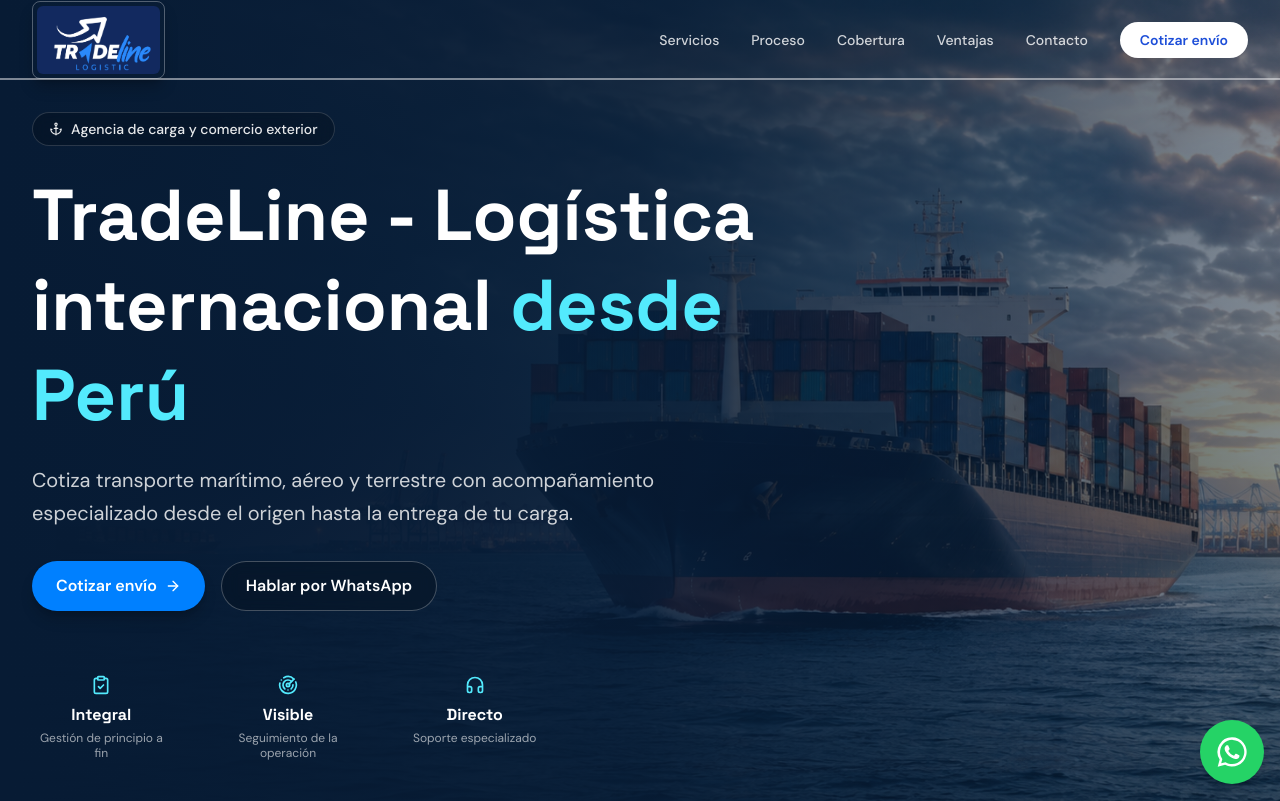
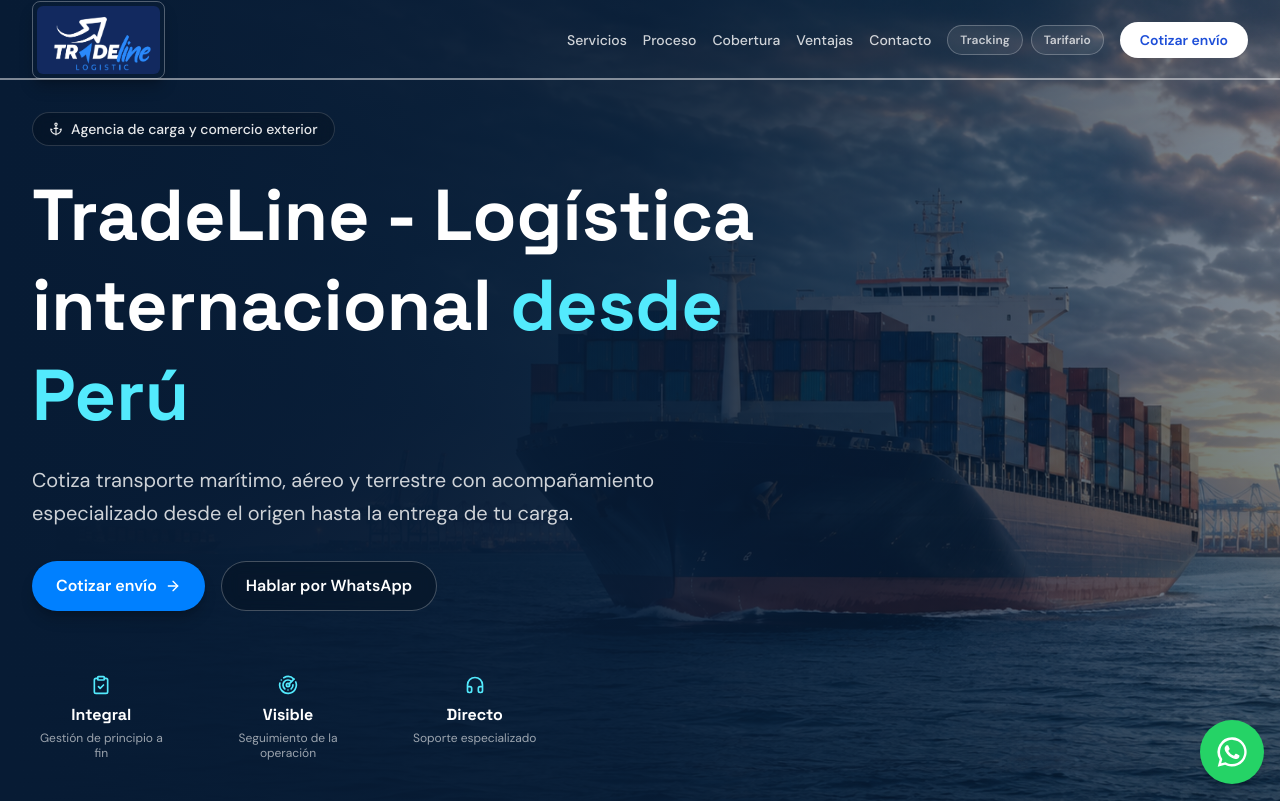
Before and after one commit to NsMoises/TradeLine-Web, a React (Vite) app: page / in a window 1280 px wide. Shown: the top 801 px of the page. Built offline with nearby package versions, Linux system fonts and the light colour scheme.

Commit message:
Agrega accesos de tracking y tarifario

```diff
--- a/src/components/layout/navbar.tsx
+++ b/src/components/layout/navbar.tsx
@@ -12,6 +12,8 @@
   { href: "#benefits", label: "Ventajas" },
   { href: "#contact", label: "Contacto" },
 ]
+
+const quickActions = ["Tracking", "Tarifario"]
 
 export function Navbar() {
   const [open, setOpen] = useState(false)
@@ -72,7 +74,7 @@
             />
           </motion.a>
 
-          <div className="hidden lg:flex items-center gap-6 xl:gap-8">
+          <div className="hidden xl:flex items-center gap-4 2xl:gap-6">
             {links.map((link) => (
               <a
                 key={link.href}
@@ -85,6 +87,24 @@
                 {link.label}
               </a>
             ))}
+            <div className="flex items-center gap-2">
+              {quickActions.map((action) => (
+                <button
+                  key={action}
+                  type="button"
+                  disabled
+                  title={`${action}: próximamente`}
+                  className={cn(
+                    "rounded-full border px-3 py-1.5 text-xs font-semibold transition-colors disabled:cursor-not-allowed disabled:opacity-75",
+                    scrolled
+                      ? "border-brand-200 bg-brand-50 text-brand-700"
+                      : "border-white/35 bg-white/10 text-white"
+                  )}
+                >
+                  {action}
+                </button>
+              ))}
+            </div>
             <a
               href="#contact"
               className={cn(
@@ -105,7 +125,7 @@
             aria-expanded={open}
             aria-controls="mobile-navigation"
             className={cn(
-              "lg:hidden flex h-11 w-11 items-center justify-center rounded-lg",
+              "xl:hidden flex h-11 w-11 items-center justify-center rounded-lg",
               scrolled ? "text-gray-900" : "text-white"
             )}
           >
@@ -121,7 +141,7 @@
             animate={{ height: "auto", opacity: 1 }}
             exit={{ height: 0, opacity: 0 }}
             id="mobile-navigation"
-            className="lg:hidden bg-white border-t border-gray-200 overflow-hidden"
+            className="xl:hidden bg-white border-t border-gray-200 overflow-hidden"
           >
             <div className="max-h-[calc(100svh-4rem)] overflow-y-auto px-4 py-4 space-y-1">
               {links.map((link) => (
@@ -134,6 +154,19 @@
                   {link.label}
                 </a>
               ))}
+              <div className="grid grid-cols-2 gap-2 px-3 pt-2">
+                {quickActions.map((action) => (
+                  <button
+                    key={action}
+                    type="button"
+                    disabled
+                    title={`${action}: próximamente`}
+                    className="min-h-11 rounded-lg border border-brand-200 bg-brand-50 px-3 py-2 text-sm font-semibold text-brand-700 disabled:cursor-not-allowed"
+                  >
+                    {action}
+                  </button>
+                ))}
+              </div>
               <a
                 href="#contact"
                 onClick={() => setOpen(false)}
```
